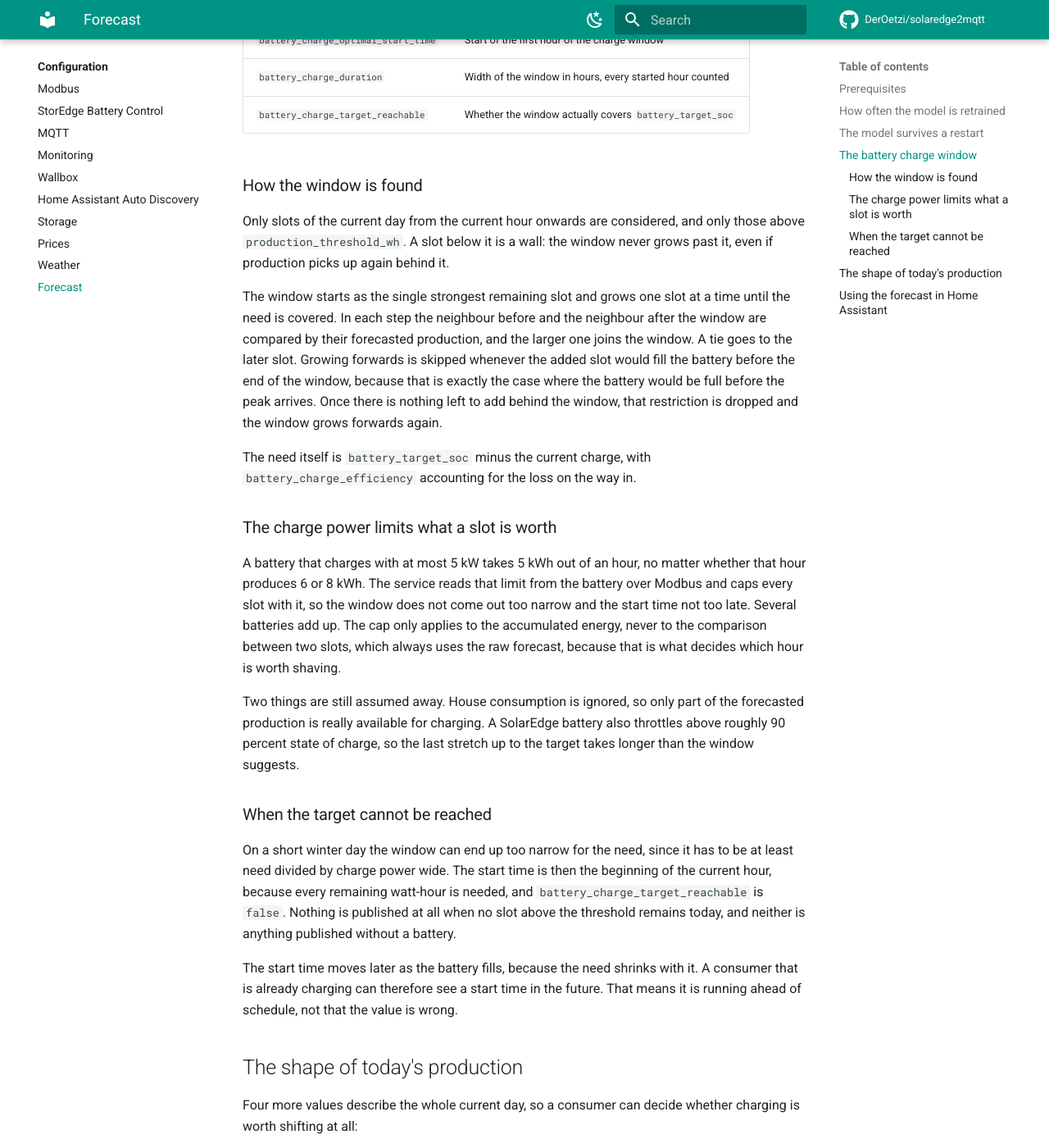
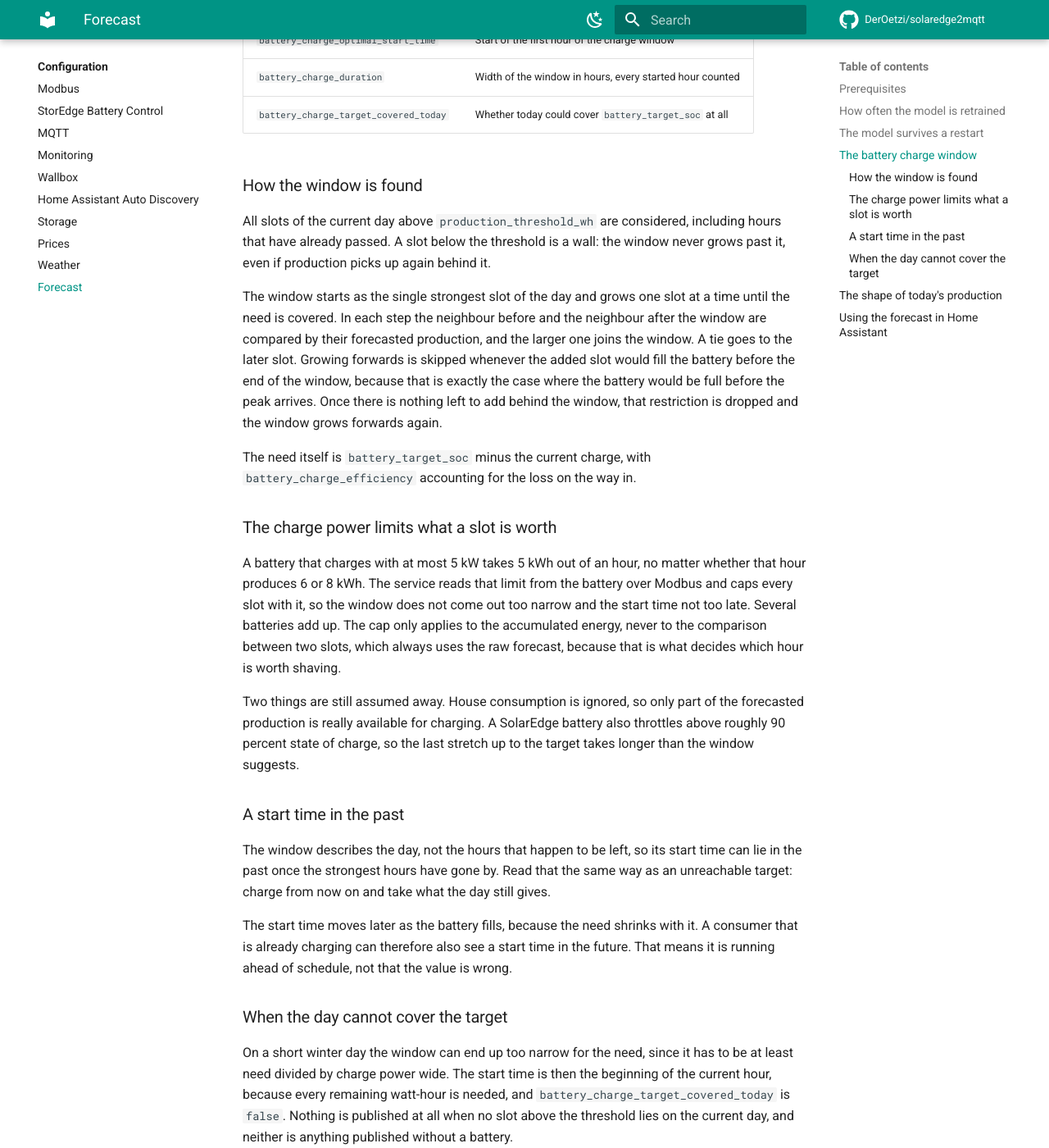
Before and after one commit to DerOetzi/solaredge2mqtt, an MkDocs documentation site: the page built from docs/configuration/forecast.md, in a window 1280 px wide and 1400 px high, scrolled down 2179 px. Shown: the whole window at 82% size. Built offline with MkDocs 1.6.1 and Material for MkDocs 9.7.7, drawn with Linux system fonts in a browser that asks for light colours; comment, search, counter and statistics services are not loaded; some of the changed text lies outside the part shown.

Commit message:
refactor: compute the charge window once per forecast
Every published value rebuilt what it needed from the energy periods, so the
charge window was grown three times per object and the periods of the day
were filtered seven times. They are derived once now, when the model is
built, and the values only read the result.

The window is a ForecastChargeWindow with named fields instead of a tuple of
periods and a flag, and the periods themselves are ForecastPeriod objects.

The window now covers the whole day instead of only the hours still ahead.
Everything about it describes the day, so its start time may lie in the past
once the strongest hours have gone by, which means the same as an uncovered
target: charge from now on and take what is left. The peak follows the same
rule and is the strongest production hour of the day, which is also what the
window anchors on, so the two cannot drift apart.

battery_charge_target_reachable is renamed to
battery_charge_target_covered_today, since it answers whether the day as a
whole could have covered the need, not whether the target is still within
reach right now.

Hours at or below production_threshold_wh no longer count as the peak, the
same rule the average and the median already followed.

Co-Authored-By: Claude Opus 5 <noreply@anthropic.com>

```diff
--- a/docs/configuration/forecast.md
+++ b/docs/configuration/forecast.md
@@ -86,15 +86,15 @@ strongest.
 |---|---|
 | `battery_charge_optimal_start_time` | Start of the first hour of the charge window |
 | `battery_charge_duration` | Width of the window in hours, every started hour counted |
-| `battery_charge_target_reachable` | Whether the window actually covers `battery_target_soc` |
+| `battery_charge_target_covered_today` | Whether today could cover `battery_target_soc` at all |
 
 ### How the window is found
 
-Only slots of the current day from the current hour onwards are considered, and only those above
-`production_threshold_wh`. A slot below it is a wall: the window never grows past it, even if
-production picks up again behind it.
+All slots of the current day above `production_threshold_wh` are considered, including hours that
+have already passed. A slot below the threshold is a wall: the window never grows past it, even
+if production picks up again behind it.
 
-The window starts as the single strongest remaining slot and grows one slot at a time until the
+The window starts as the single strongest slot of the day and grows one slot at a time until the
 need is covered. In each step the neighbour before and the neighbour after the window are
 compared by their forecasted production, and the larger one joins the window. A tie goes to the
 later slot. Growing forwards is skipped whenever the added slot would fill the battery before the
@@ -119,17 +119,27 @@ production is really available for charging. A SolarEdge battery also throttles
 90 percent state of charge, so the last stretch up to the target takes longer than the window
 suggests.
 
-### When the target cannot be reached
+### A start time in the past
+
+The window describes the day, not the hours that happen to be left, so its start time can lie in
+the past once the strongest hours have gone by. Read that the same way as an unreachable target:
+charge from now on and take what the day still gives.
+
+The start time moves later as the battery fills, because the need shrinks with it. A consumer
+that is already charging can therefore also see a start time in the future. That means it is
+running ahead of schedule, not that the value is wrong.
+
+### When the day cannot cover the target
 
 On a short winter day the window can end up too narrow for the need, since it has to be at least
 need divided by charge power wide. The start time is then the beginning of the current hour,
-because every remaining watt-hour is needed, and `battery_charge_target_reachable` is `false`.
-Nothing is published at all when no slot above the threshold remains today, and neither is
-anything published without a battery.
+because every remaining watt-hour is needed, and `battery_charge_target_covered_today` is `false`.
+Nothing is published at all when no slot above the threshold lies on the current day, and neither
+is anything published without a battery.
 
-The start time moves later as the battery fills, because the need shrinks with it. A consumer
-that is already charging can therefore see a start time in the future. That means it is running
-ahead of schedule, not that the value is wrong.
+The flag is named after what it answers: whether the day as a whole could have covered the need.
+It says nothing about the target still being within reach once the window has started, which is
+what a start time in the past tells you.
 
 ## The shape of today's production
 
@@ -138,19 +148,20 @@ worth shifting at all:
 
 | Value | Meaning |
 |---|---|
-| `energy_peak_today` | Output of the strongest slot of the day, in Wh |
-| `energy_peak_time_today` | When that slot starts, the earliest one if several tie |
+| `energy_peak_today` | Output of the strongest production hour of the day, in Wh |
+| `energy_peak_time_today` | When that hour starts, the earliest one if several tie |
 | `energy_average_today` | Mean over the day's production hours, in Wh |
 | `energy_median_today` | Median over the same hours, in Wh |
 
-Unlike the charge window these cover the whole day, including hours that have already passed, so
-they stay stable while the day runs. The peak of the whole day is also not what the charge window
-anchors on once it has passed, that one is the strongest slot still ahead.
+These cover the whole day just like the charge window, so they stay stable while the day runs.
+The peak is also what the window anchors on.
 
 A production hour is a slot above `production_threshold_wh`, 500 Wh by default. The weak hours
 around sunrise and sunset would otherwise pull the average and the median down and make a good
-day look like a mediocre one. The same threshold decides which slots the charge window may use,
-so on a small plant it is worth lowering. `0` counts every slot with any production.
+day look like a mediocre one. The same threshold decides which slots the charge window may use
+and which hour counts as the peak, so on a small plant it is worth lowering. A day that stays
+below it everywhere reports `0` for all four values and gets no charge window. `0` counts every
+slot with any production.
 
 ## Using the forecast in Home Assistant
 
--- a/forecast.py
+++ b/forecast.py
@@ -133,8 +133,8 @@ async def _run(
                 "Battery charge duration: {v} h", v=result.battery_charge_duration
             )
             logger.info(
-                "Battery charge target reachable: {v}",
-                v=result.battery_charge_target_reachable,
+                "Battery charge target covered today: {v}",
+                v=result.battery_charge_target_covered_today,
             )
     finally:
         await weather.close()
```
Also changed, not shown: 2 other files.
